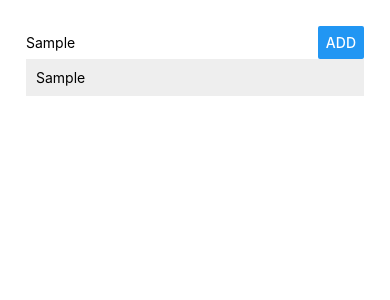
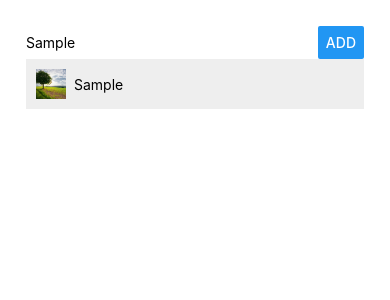
Before and after one commit to biyanakbar/udemyProject, a React Native app: screen / in a window 390 px wide. Both pictures are taken after typing "Sample" into the empty fields and a click on the button "ADD". Shown: the top 300 px of the page. Built offline with nearby package versions, Linux system fonts and the light colour scheme.

Commit message:
36. Adding Static Images

```diff
--- a/App.js
+++ b/App.js
@@ -2,6 +2,7 @@
 import { StyleSheet, View } from 'react-native';
 import PlaceInput from './src/component/PlaceInput/PlaceInput';
 import PlaceList from './src/component/PlaceList/PlaceList';
+import placeImage from './src/assets/nature_fields_tree.jpg';
 
 export default class App extends Component {
   state = {
@@ -19,7 +20,8 @@
       return {
         places: prevState.places.concat({
           key: Math.random().toString(),
-          value: placeName
+          name: placeName,
+          image: placeImage
         })
       };
     });
--- a/src/component/ListItem/ListItem.js
+++ b/src/component/ListItem/ListItem.js
@@ -1,9 +1,10 @@
 import React from 'react';
-import { TouchableOpacity, Text, StyleSheet, View } from 'react-native';
+import { TouchableOpacity, Text, StyleSheet, View, Image } from 'react-native';
 
 const listItem = (props) => (
     <TouchableOpacity onPress={props.onItemPressed}>
         <View style={styles.listItem}>
+            <Image source={props.placeImage} style={styles.placeImage}/>
             <Text>{props.placeName}</Text>
         </View>
     </TouchableOpacity>
@@ -14,7 +15,14 @@
         width: '100%',
         marginBottom: 5,
         padding: 10,
-        backgroundColor: '#eee'
+        backgroundColor: '#eee',
+        flexDirection: 'row',
+        alignItems: 'center'
+    },
+    placeImage: {
+        marginRight: 8,
+        height: 30,
+        width: 30
     }
 });
 
--- a/src/component/PlaceList/PlaceList.js
+++ b/src/component/PlaceList/PlaceList.js
@@ -9,7 +9,8 @@
             data={props.places}
             renderItem={(info) => (
                 <ListItem
-                    placeName={info.item.value}
+                    placeName={info.item.name}
+                    placeImage={info.item.image}
                     onItemPressed={() => props.onItemDeleted(info.item.key)}
                 />
             )}
```
Also changed, not shown: src/assets/nature_fields_tree.jpg (added).
